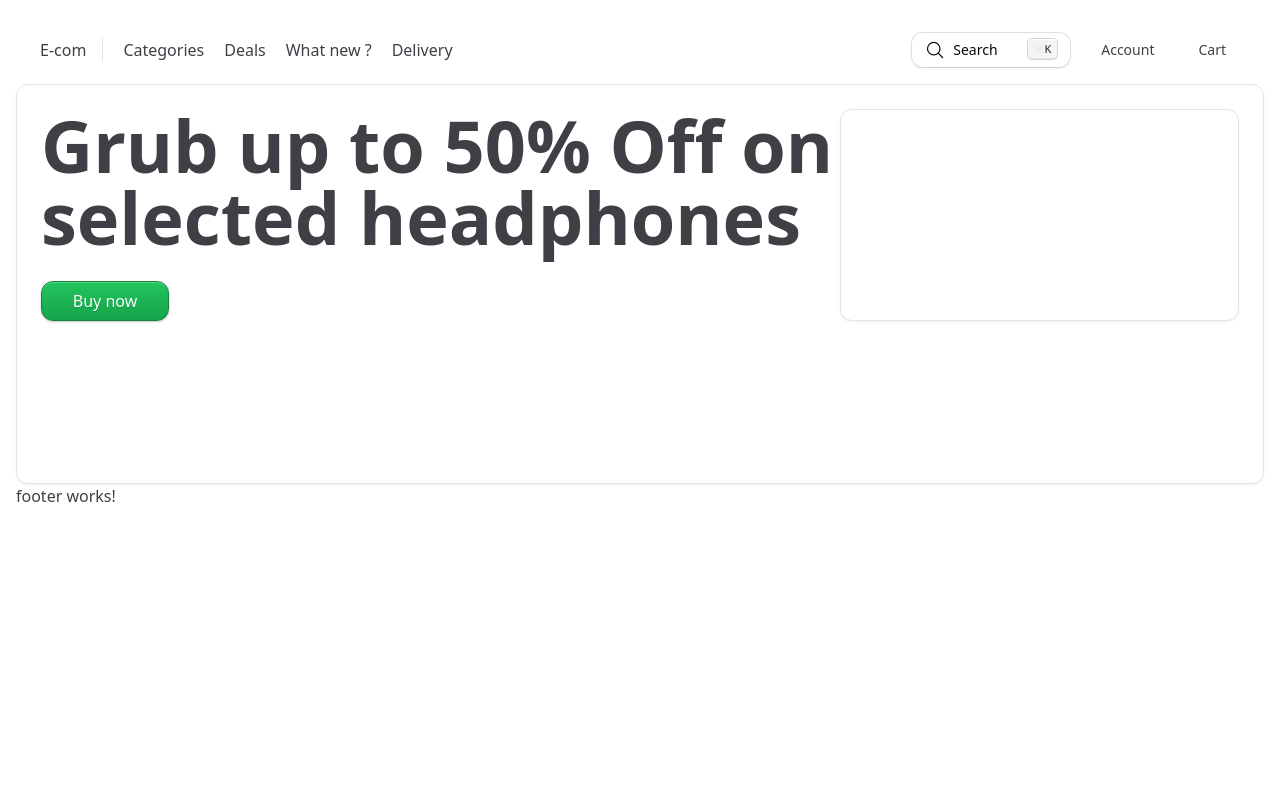
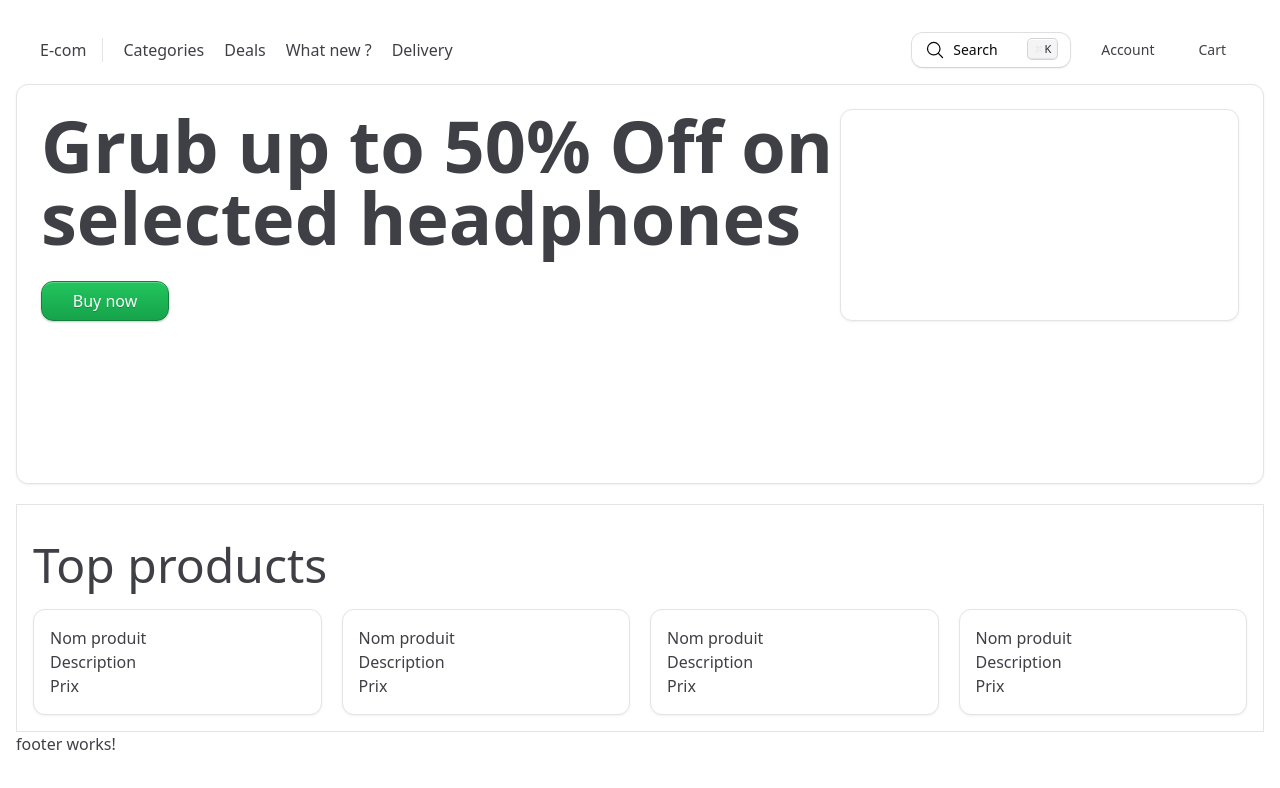
Before and after one commit to Likeur/e-com-template, an Angular app: page /home in a window 1280 px wide. Shown: the top 788 px of the page. Built offline with nearby package versions, Linux system fonts and the light colour scheme.

Commit message:
working on productlist and productlist template

```diff
--- a/src/app/components/product-template/product-template.component.html
+++ b/src/app/components/product-template/product-template.component.html
@@ -1 +1,9 @@
-<p>product-template works!</p>
+<div class="card variant-mixed sz-md p-4">
+    <div>
+        <h2>Nom produit</h2>
+        <p>Description</p>
+        <div>
+            <p>Prix</p>
+        </div>
+    </div>
+</div>
--- a/src/app/components/productlist/productlist.component.html
+++ b/src/app/components/productlist/productlist.component.html
@@ -1 +1,11 @@
-<p>productlist works!</p>
+<section class="mt-5 border p-4">
+
+    <h2 class="text-left mt-5 lg:text-5xl font-medium">Top products</h2>
+
+    <div class="mt-5 grid lg:grid-cols-4 gap-5">
+        <app-product-template />
+        <app-product-template />
+        <app-product-template />
+        <app-product-template />
+    </div>
+</section>
--- a/src/app/components/productlist/productlist.component.ts
+++ b/src/app/components/productlist/productlist.component.ts
@@ -1,8 +1,9 @@
 import { Component } from '@angular/core';
+import { ProductTemplateComponent } from '../product-template/product-template.component';
 
 @Component({
   selector: 'app-productlist',
-  imports: [],
+  imports: [ProductTemplateComponent],
   templateUrl: './productlist.component.html',
   styles: ``
 })
--- a/src/app/layout/home/home.component.html
+++ b/src/app/layout/home/home.component.html
@@ -1,5 +1,6 @@
 <section class="p-4">
     <app-nav />
     <app-herosection />
+    <app-productlist />
     <app-footer />
 </section>
--- a/src/app/layout/home/home.component.ts
+++ b/src/app/layout/home/home.component.ts
@@ -2,10 +2,11 @@ import { Component } from '@angular/core';
 import { HerosectionComponent } from '../../components/herosection/herosection.component';
 import { NavComponent } from '../../components/nav/nav.component';
 import { FooterComponent } from '../../components/footer/footer.component';
+import { ProductlistComponent } from '../../components/productlist/productlist.component';
 
 @Component({
   selector: 'app-home',
-  imports: [HerosectionComponent,NavComponent, FooterComponent],
+  imports: [HerosectionComponent, ProductlistComponent,NavComponent, FooterComponent],
   templateUrl: './home.component.html',
   styles: ``
 })
```
